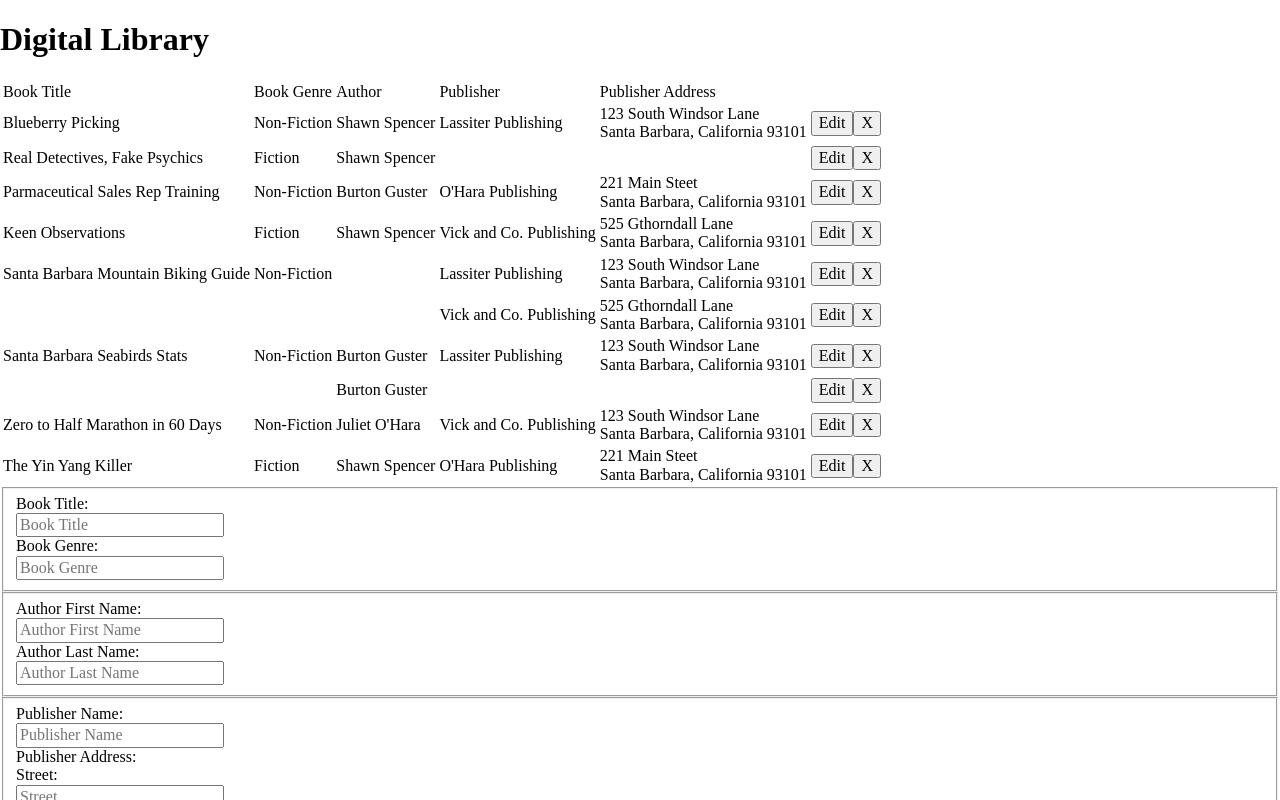
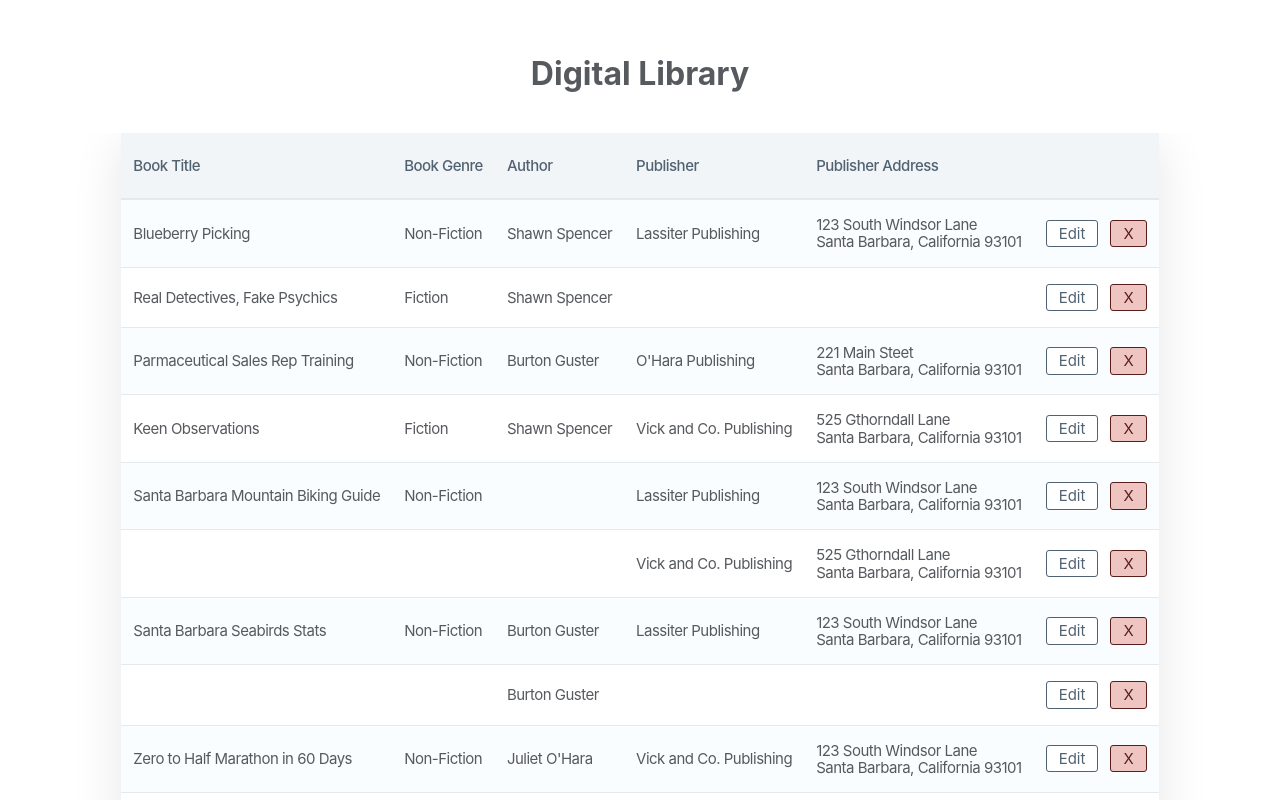
Before and after one commit to dkersten/centivo-fe-callenge, a React (Vite) app: page / in a window 1280 px wide. Shown: the top 800 px of the page. Built offline with nearby package versions, Linux system fonts and the light colour scheme.

Commit message:
added basic styling

```diff
--- a/src/App.js
+++ b/src/App.js
@@ -5,7 +5,7 @@ const App = () => {
   return (
     <div>
       <h1>Digital Library</h1>
-      <section className="library-container">
+      <section className="library">
         <LibraryContainer />
       </section>
     </div>
--- a/src/Components/LibraryItemForm.js
+++ b/src/Components/LibraryItemForm.js
@@ -244,7 +244,9 @@ const LibraryItemForm = (props) => {
           />
         </label>
       </fieldset>
-      <button type="submit">Submit</button>
+      <button className="btn" type="submit">
+        Submit
+      </button>
     </form>
   );
 };
--- a/src/Containers/LibraryContainer.js
+++ b/src/Containers/LibraryContainer.js
@@ -75,19 +75,21 @@ const LibraryContainer = () => {
       {libraryItems === [] ? "Please wait while library items load..." : null}
 
       {libraryItems !== [] ? (
+        <div className="table-container">
           <table>
             <thead>
               <tr>
-              <td>Book Title</td>
-              <td>Book Genre</td>
-              <td>Author</td>
-              <td>Publisher</td>
-              <td>Publisher Address</td>
-              <td></td>
+                <th>Book Title</th>
+                <th>Book Genre</th>
+                <th>Author</th>
+                <th>Publisher</th>
+                <th>Publisher Address</th>
+                <th></th>
               </tr>
             </thead>
             <tbody>{renderLibraryItems()}</tbody>
           </table>
+        </div>
       ) : null}
       <LibraryItemForm
         addFunc={addItem}
--- a/src/style.css
+++ b/src/style.css
@@ -337,3 +337,123 @@ template {
 [hidden] {
   display: none;
 }
+
+h1, th, td, label, input {
+  font-family: -apple-system, BlinkMacSystemFont, 'Segoe UI', Roboto, Oxygen, Ubuntu, Cantarell, 'Open Sans', 'Helvetica Neue', sans-serif;
+  color: #56595D;
+}
+
+h1 {
+  text-align: center;
+  margin-bottom: 2.5rem;
+  margin-top: 3.5rem;
+}
+
+.library {
+  margin-bottom: 3.5rem;
+}
+
+.table-container {
+  width: 100%;
+  overflow-x: scroll;
+}
+
+table {
+  margin: 0 auto 2.5rem;
+  box-shadow: rgb(0,0,0,10%) 0px 10px 50px;
+  border-spacing: 0;
+  border-radius: 8px;
+}
+
+table td {
+  padding: 1rem .75rem;
+  font-size: 15px;
+  letter-spacing: -.5px;
+}
+
+table th {
+  padding: 1.5rem .75rem;
+  text-align: left;
+  font-weight: 500;
+  font-size: 15px;
+  letter-spacing: -.5px;
+}
+
+thead {
+  background: #f2f5f7;
+  border-radius: 8px 8px 0 0;
+}
+
+thead th {
+  color: #516272;
+  border-bottom: 2px solid #e3e9ed;
+}
+
+tbody {
+  border-radius: 0 0 8px 8px;
+}
+
+tbody tr:nth-of-type(odd) {
+  background: #fafdff;
+}
+
+tbody tr:not(:last-of-type) td {
+  border-bottom: 1px solid #e3e9ed;
+}
+
+.btn {
+  border-radius: 3px;
+  padding: .25rem .75rem;
+}
+
+.btn-edit {
+  background: #fff;
+  border: 1px solid #516272;
+  color: #516272;
+}
+
+.btn-remove {
+  color: #591E1B;
+  background: #efc5c2;
+  border: 1px solid #591E1B;
+  margin-left: .75rem;
+}
+
+form {
+  margin: auto;
+  max-width: 800px;
+  padding: 1.5rem;
+  background: #fafdff;
+  box-shadow: rgb(0,0,0,10%) 0px 10px 50px;
+  border-radius: 8px;
+}
+
+form fieldset {
+  border: none;
+  background: #f2f3f4;
+  border-radius: 8px;
+  padding: 2rem 1.5rem;
+}
+
+form fieldset:not(:last-of-type) {
+  margin-bottom: 1rem;
+}
+
+form button {
+  background: #b7ecc4;
+  border: 1px solid #28513b;
+  color: #28513b;
+  padding: .5rem 1.5rem;
+  margin-top: 1.25rem;
+}
+
+form input {
+  border: 2px solid #e3e9ed;
+  padding: .25rem;
+  margin-top: .25rem;
+}
+
+form label:not(:last-of-type) {
+  margin-bottom: 1rem;
+  display: block;
+}
```
Lines whose indentation alone changed are shown as unchanged.
